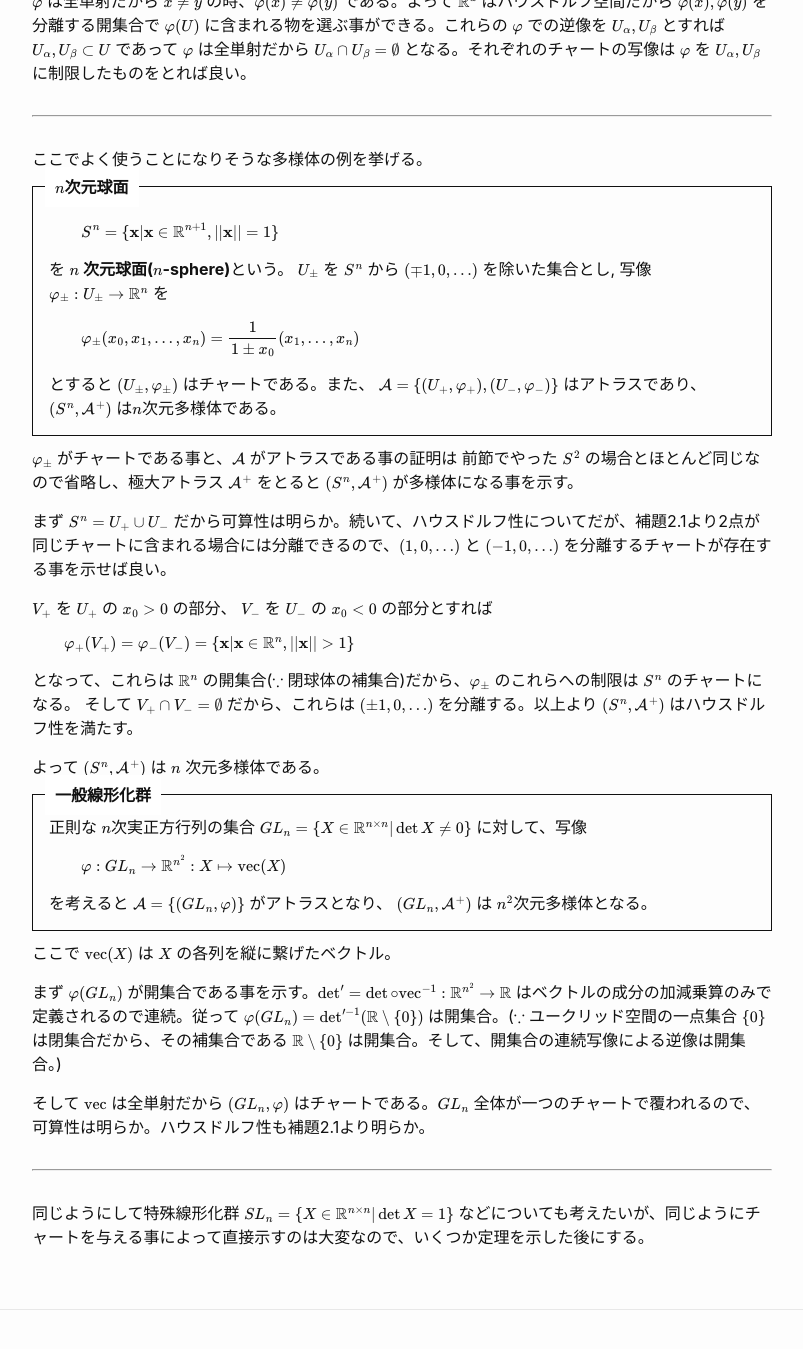
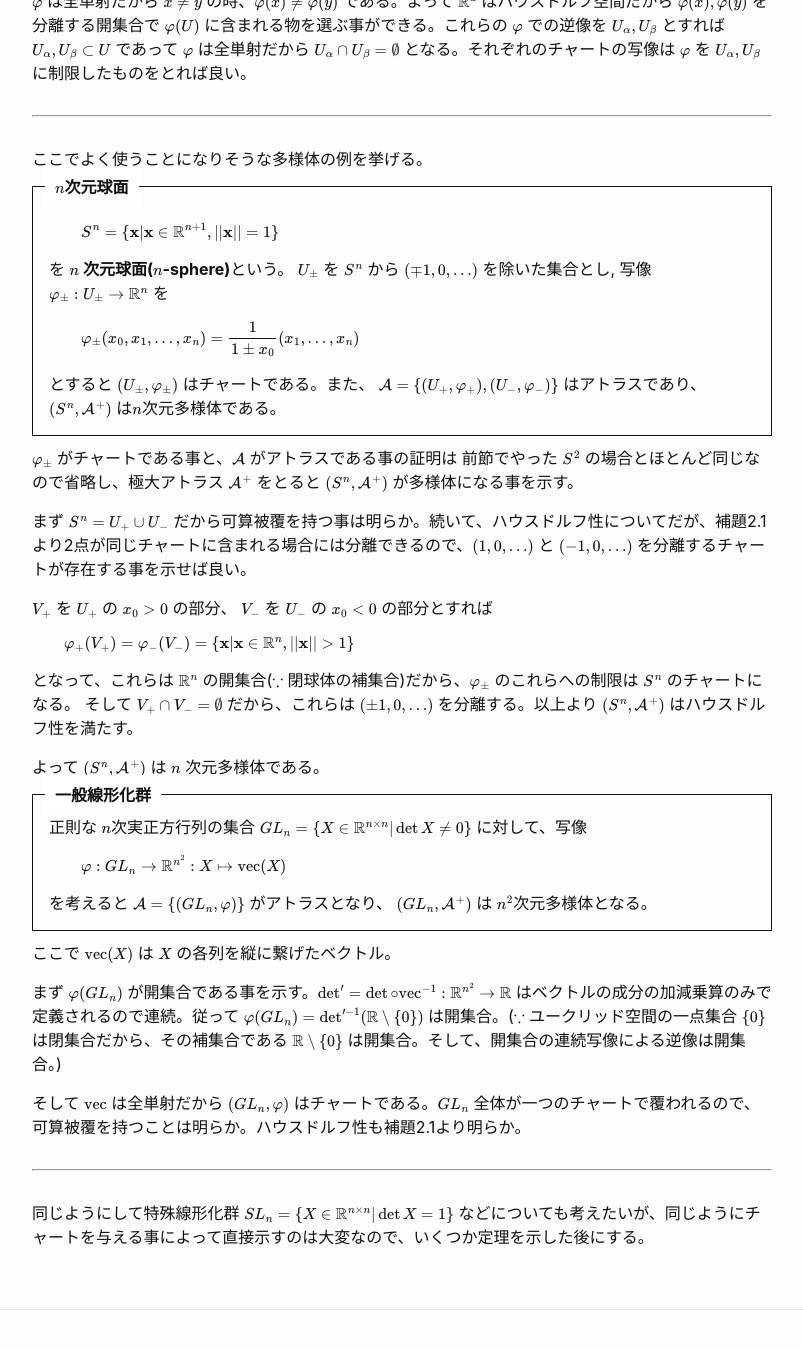
Before and after one commit to nineties/manifold-optimization, a Jekyll site: the page built from manifold.md, in a window 1280 px wide and 1400 px high, scrolled down 4677 px. Shown: the top 1349 px of the window, without its empty margins (238-1041 px from the left). Built offline with Jekyll 4.4.1, drawn with Linux system fonts in a browser that asks for light colours; our own code applies the rules of GitHub Pages for plain Markdown files; some of the changed text lies outside the part shown.

Commit message:
change 可算性 to 可算被覆を持つ

```diff
--- a/manifold.md
+++ b/manifold.md
@@ -177,7 +177,7 @@
 <div class="title"> 定義:多様体 </div>
 集合 $\mathcal{M}$ と$d$次元極大アトラス $\mathcal{A}=\\{(U_\alpha,\varphi_\alpha)\\}$ が以下を満たすとき、 $(\mathcal{M},\mathcal{A})$ を **$d$次元多様体($d$-dimentional manifold)** という。誤解の恐れの無い場合は $\mathcal{M}$ 自身を多様体と呼ぶ。
 
-**可算性(Countability condition)**
+*可算被覆をもつ(Countability condition)**
 
 $\mathcal{M}$ は $\mathcal{A}$ の可算個のチャートで覆うことができる。つまり、$U_{\alpha_1},U_{\alpha_2},\ldots$ が存在して $ \mathcal{M}=\bigcup_iU_{\alpha_i}$ と書ける。
 
@@ -222,7 +222,7 @@
 
 $\varphi_\pm$ がチャートである事と、$\mathcal{A}$ がアトラスである事の証明は 前節でやった $S^2$ の場合とほとんど同じなので省略し、極大アトラス $\mathcal{A}^+$ をとると $(S^n,\mathcal{A}^+)$ が多様体になる事を示す。
 
-まず $S^n=U_+\cup U_-$ だから可算性は明らか。続いて、ハウスドルフ性についてだが、補題2.1より2点が同じチャートに含まれる場合には分離できるので、$(1,0,\ldots)$ と $(-1,0,\ldots)$ を分離するチャートが存在する事を示せば良い。
+まず $S^n=U_+\cup U_-$ だから可算被覆を持つ事は明らか。続いて、ハウスドルフ性についてだが、補題2.1より2点が同じチャートに含まれる場合には分離できるので、$(1,0,\ldots)$ と $(-1,0,\ldots)$ を分離するチャートが存在する事を示せば良い。
 
 $V_+$ を $U_+$ の $x_0>0$ の部分、 $V_-$ を $U_-$ の $x_0<0$ の部分とすれば
 
@@ -247,7 +247,7 @@
 
 まず $\varphi(GL_n)$ が開集合である事を示す。$\det'=\det\circ\mathrm{vec}^{-1}:\mathbb{R}^{n^2}\rightarrow\mathbb{R}$ はベクトルの成分の加減乗算のみで定義されるので連続。従って $\varphi(GL_n)=\det'^{-1}(\mathbb{R}\setminus\\{0\\})$ は開集合。($\because$ ユークリッド空間の一点集合 $\\{0\\}$ は閉集合だから、その補集合である $\mathbb{R}\setminus\\{0\\}$ は開集合。そして、開集合の連続写像による逆像は開集合。)
 
-そして $\mathrm{vec}$ は全単射だから $(GL_n,\varphi)$ はチャートである。$GL_n$ 全体が一つのチャートで覆われるので、可算性は明らか。ハウスドルフ性も補題2.1より明らか。
+そして $\mathrm{vec}$ は全単射だから $(GL_n,\varphi)$ はチャートである。$GL_n$ 全体が一つのチャートで覆われるので、可算被覆を持つことは明らか。ハウスドルフ性も補題2.1より明らか。
 
 ---
 
```
Also changed, not shown: topology.md (+1 -1 lines).
